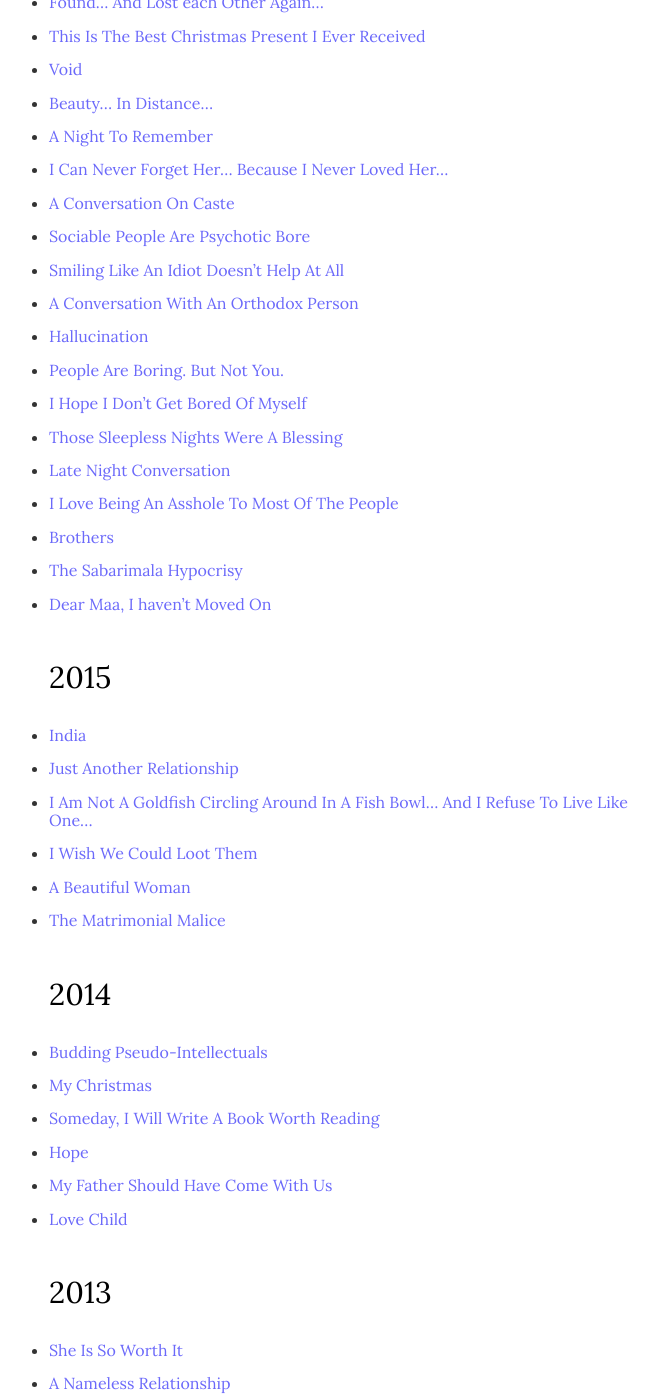
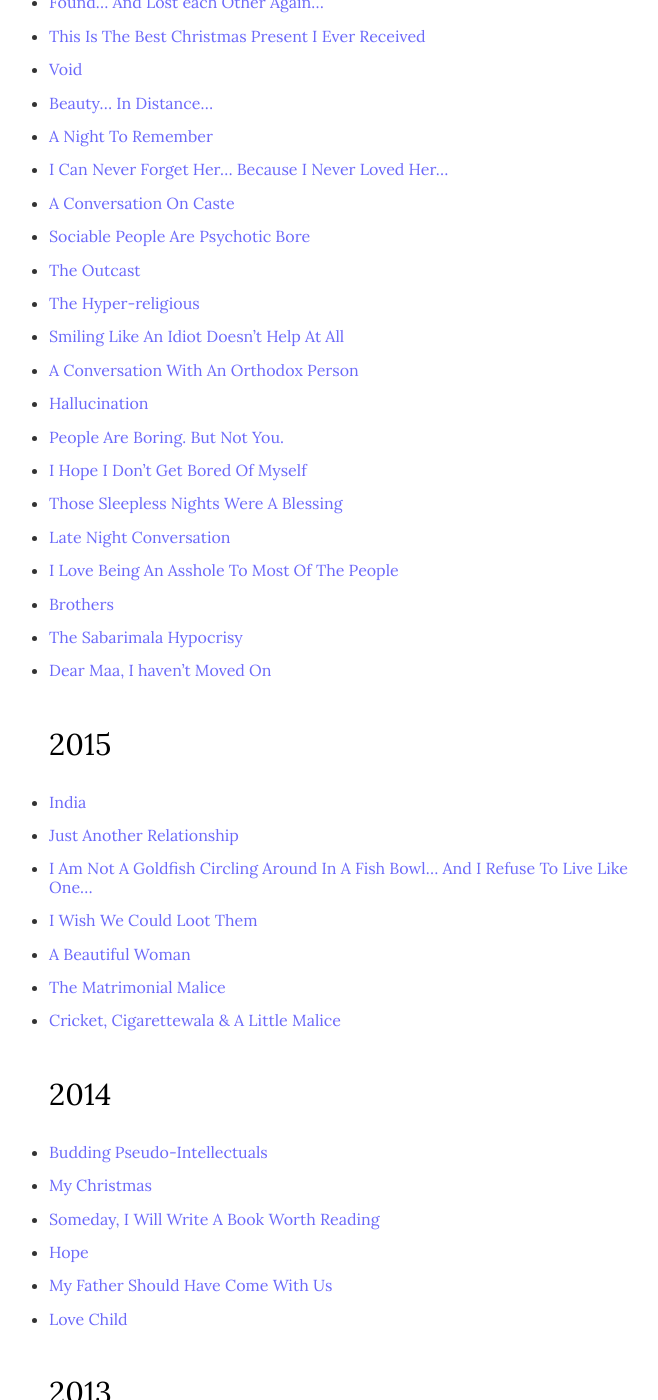
Before and after one commit to argumentativeyouth/pblog, a Jekyll site: the page built from _pages/all-posts.md, in a window 1280 px wide and 1400 px high, scrolled down 3206 px. Shown: the whole window, without its empty margins (316-974 px from the left). Built offline with Jekyll 4.4.1, drawn with Linux system fonts in a browser that asks for light colours.

Commit message:
Update all-posts.md

```diff
--- a/_pages/all-posts.md
+++ b/_pages/all-posts.md
@@ -88,6 +88,8 @@ image:
 * [I Can Never Forget Her… Because I Never Loved Her…](https://pritams.blog/i-can-never-forget-her-because-i-never-loved-her/)
 * [A Conversation On Caste](https://pritams.blog/a-conversation-on-caste)
 * [Sociable People Are Psychotic Bore](https://pritams.blog/sociable-people-are-psychotic-bore)
+* [The Outcast](https://pritams.blog/the-outcast)
+* [The Hyper-religious](https://pritams.blog/the-hyper-religious)
 * [Smiling Like An Idiot Doesn't Help At All](https://pritams.blog/smiling-like-an-idiot-does-not-help-at-all/)
 * [A Conversation With An Orthodox Person](https://pritams.blog/a-conversation-with-an-orthodox-person/)
 * [Hallucination](https://pritams.blog/what-if-my-whole-life-has-been-a-hallucination/)
@@ -106,6 +108,7 @@ image:
 * [I Wish We Could Loot Them](https://pritams.blog/i-wish-we-could-loot-them/)
 * [A Beautiful Woman](https://pritams.blog/a-beautiful-woman)
 * [The Matrimonial Malice](https://pritams.blog/the-matrimonial-malice/)
+* [Cricket, Cigarettewala & A Little Malice](https://pritams.blog/cricket-cigarettewalla-and-a-little-malice)
 ## 2014
 * [Budding Pseudo-Intellectuals](https://pritams.blog/budding-pseudo-intellectuals)
 * [My Christmas](https://pritams.blog/my-christmas)
```
